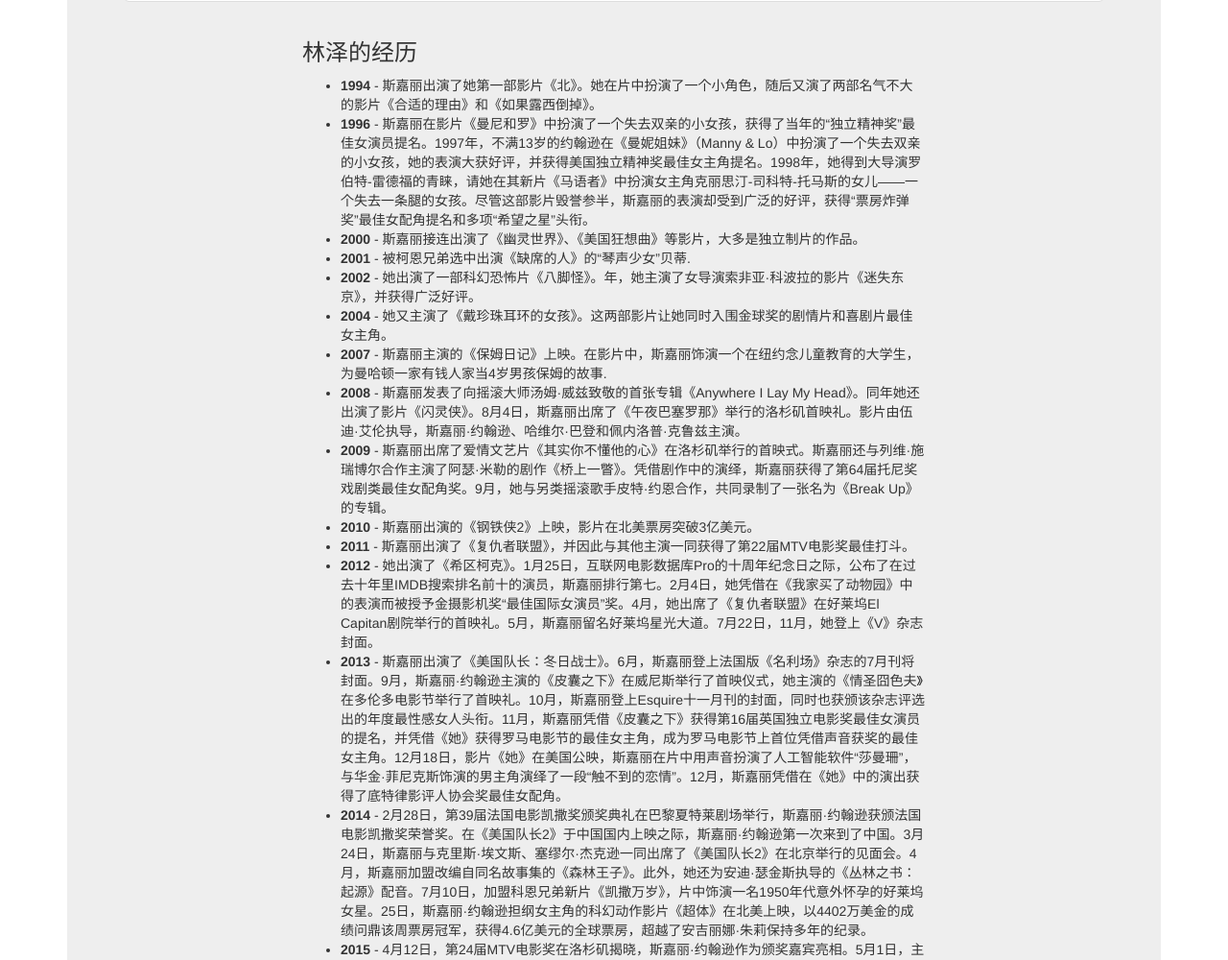
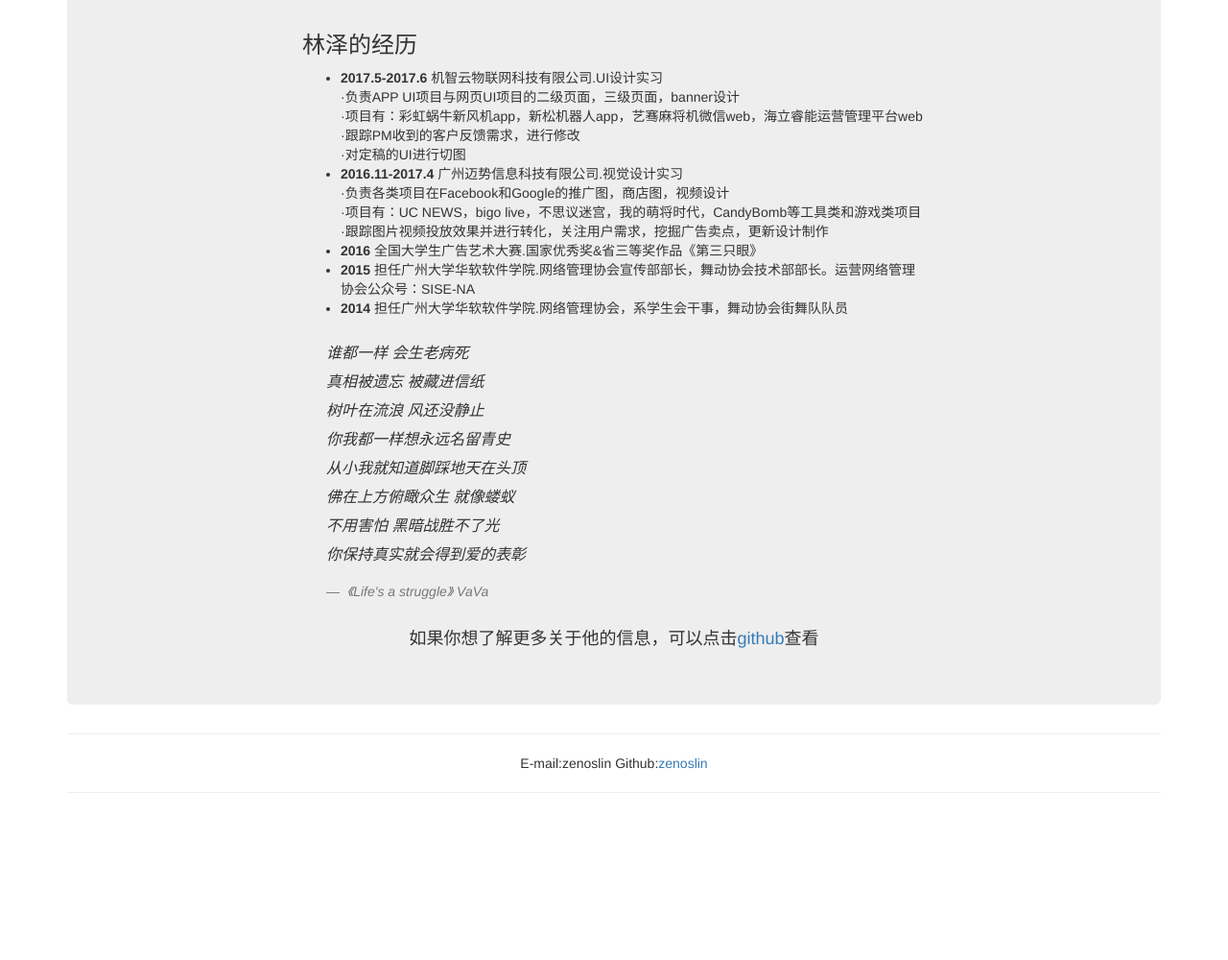
Before and after one commit to zenoslin/Myblog, a plain HTML site: page about.html in a window 1280 px wide. Shown: the part 878-1878 px from the top of the page at 96% size. After the commit the page ends 1724 px from the top, so only its background shows below. Drawn offline with Linux system fonts and the light colour scheme.

Commit message:
修改about页面的内容-20171214

```diff
--- a/about.html
+++ b/about.html
@@ -44,10 +44,10 @@
             </div>
             <div class="collapse navbar-collapse" id="navbar-menu">
                 <ul class="nav navbar-nav navbar-right" >
-                    <li class="active"><a href="#top">Home</a></li>
+                    <li><a href="index.html">Home</a></li>
                     <li><a href="#">Work</a></li>
                     <li><a href="#">Photo</a></li>
-                    <li><a href="about.html">About</a></li>
+                    <li class="active"><a href="#top">About</a></li>
                 </ul>
             </div>
         </div>
@@ -59,7 +59,7 @@
         <div class="row">
             <div class="col-xs-12">
                 <h1 class="text-center">林泽</h1>
-                <h2 class="text-center">想当上前端工程师</h2>
+                <p class="text-center">想当上前端工程师</p>
                 <div class="thumbnail">
                     <img src="img/myphoto.jpg">
                     <div class="caption text-center">沉迷学习无法自拔</div>
@@ -67,23 +67,20 @@
                 <div class="col-xs-12 col-sm-10 col-sm-offset-1 col-md-8 col-md-offset-2">
                     <h3>林泽的经历</h3>
                     <ul>
-                        <li><strong>1994</strong> - 斯嘉丽出演了她第一部影片《北》。她在片中扮演了一个小角色，随后又演了两部名气不大的影片《合适的理由》和《如果露西倒掉》。</li>
-                        <li><strong>1996</strong> - 斯嘉丽在影片《曼尼和罗》中扮演了一个失去双亲的小女孩，获得了当年的“独立精神奖”最佳女演员提名。1997年，不满13岁的约翰逊在《曼妮姐妹》（Manny & Lo）中扮演了一个失去双亲的小女孩，她的表演大获好评，并获得美国独立精神奖最佳女主角提名。1998年，她得到大导演罗伯特-雷德福的青睐，请她在其新片《马语者》中扮演女主角克丽思汀-司科特-托马斯的女儿——一个失去一条腿的女孩。尽管这部影片毁誉参半，斯嘉丽的表演却受到广泛的好评，获得“票房炸弹奖”最佳女配角提名和多项“希望之星”头衔。 </li>
-                        <li><strong>2000</strong> - 斯嘉丽接连出演了《幽灵世界》、《美国狂想曲》等影片，大多是独立制片的作品。</li>
-                        <li><strong>2001</strong> - 被柯恩兄弟选中出演《缺席的人》的“琴声少女”贝蒂.</li>
-                        <li><strong>2002</strong> - 她出演了一部科幻恐怖片《八脚怪》。年，她主演了女导演索非亚·科波拉的影片《迷失东京》，并获得广泛好评。</li>
-                        <li><strong>2004</strong> - 她又主演了《戴珍珠耳环的女孩》。这两部影片让她同时入围金球奖的剧情片和喜剧片最佳女主角。</li>
-                        <li><strong>2007</strong> - 斯嘉丽主演的《保姆日记》上映。在影片中，斯嘉丽饰演一个在纽约念儿童教育的大学生，为曼哈顿一家有钱人家当4岁男孩保姆的故事.</li>
-                        <li><strong>2008</strong> - 斯嘉丽发表了向摇滚大师汤姆·威兹致敬的首张专辑《Anywhere I Lay My Head》。同年她还出演了影片《闪灵侠》。8月4日，斯嘉丽出席了《午夜巴塞罗那》举行的洛杉矶首映礼。影片由伍迪·艾伦执导，斯嘉丽·约翰逊、哈维尔·巴登和佩内洛普·克鲁兹主演。</li>
-                        <li><strong>2009</strong> - 斯嘉丽出席了爱情文艺片《其实你不懂他的心》在洛杉矶举行的首映式。斯嘉丽还与列维·施瑞博尔合作主演了阿瑟·米勒的剧作《桥上一瞥》。凭借剧作中的演绎，斯嘉丽获得了第64届托尼奖戏剧类最佳女配角奖。9月，她与另类摇滚歌手皮特·约恩合作，共同录制了一张名为《Break Up》的专辑。</li>
-                        <li><strong>2010</strong> - 斯嘉丽出演的《钢铁侠2》上映，影片在北美票房突破3亿美元。</li>
-                        <li><strong>2011</strong> - 斯嘉丽出演了《复仇者联盟》，并因此与其他主演一同获得了第22届MTV电影奖最佳打斗。</li>
-                        <li><strong>2012</strong> - 她出演了《希区柯克》。1月25日，互联网电影数据库Pro的十周年纪念日之际，公布了在过去十年里IMDB搜索排名前十的演员，斯嘉丽排行第七。2月4日，她凭借在《我家买了动物园》中的表演而被授予金摄影机奖“最佳国际女演员”奖。4月，她出席了《复仇者联盟》在好莱坞El Capitan剧院举行的首映礼。5月，斯嘉丽留名好莱坞星光大道。7月22日，11月，她登上《V》杂志封面。</li>
-                        <li><strong>2013</strong> - 斯嘉丽出演了《美国队长：冬日战士》。6月，斯嘉丽登上法国版《名利场》杂志的7月刊将封面。9月，斯嘉丽·约翰逊主演的《皮囊之下》在威尼斯举行了首映仪式，她主演的《情圣囧色夫》在多伦多电影节举行了首映礼。10月，斯嘉丽登上Esquire十一月刊的封面，同时也获颁该杂志评选出的年度最性感女人头衔。11月，斯嘉丽凭借《皮囊之下》获得第16届英国独立电影奖最佳女演员的提名，并凭借《她》获得罗马电影节的最佳女主角，成为罗马电影节上首位凭借声音获奖的最佳女主角。12月18日，影片《她》在美国公映，斯嘉丽在片中用声音扮演了人工智能软件“莎曼珊”，与华金·菲尼克斯饰演的男主角演绎了一段“触不到的恋情”。12月，斯嘉丽凭借在《她》中的演出获得了底特律影评人协会奖最佳女配角。</li>
-                        <li><strong>2014</strong> - 2月28日，第39届法国电影凯撒奖颁奖典礼在巴黎夏特莱剧场举行，斯嘉丽·约翰逊获颁法国电影凯撒奖荣誉奖。在《美国队长2》于中国国内上映之际，斯嘉丽·约翰逊第一次来到了中国。3月24日，斯嘉丽与克里斯·埃文斯、塞缪尔·杰克逊一同出席了《美国队长2》在北京举行的见面会。4月，斯嘉丽加盟改编自同名故事集的《森林王子》。此外，她还为安迪·瑟金斯执导的《丛林之书：起源》配音。7月10日，加盟科恩兄弟新片《凯撒万岁》，片中饰演一名1950年代意外怀孕的好莱坞女星。25日，斯嘉丽·约翰逊担纲女主角的科幻动作影片《超体》在北美上映，以4402万美金的成绩问鼎该周票房冠军，获得4.6亿美元的全球票房，超越了安吉丽娜·朱莉保持多年的纪录。</li>
-                        <li><strong>2015</strong> - 4月12日，第24届MTV电影奖在洛杉矶揭晓，斯嘉丽·约翰逊作为颁奖嘉宾亮相。5月1日，主演的电影《复仇者联盟2：奥创纪元》在北美上映。12月15日，出演R级喜剧片《Move That Body》（仓皇一夜）。</li>
-                        <li><strong>2016</strong> - 4月15日，迪士尼出品的真人冒险动画片《奇幻森林》上映，斯嘉丽·约翰逊为片中的巨蟒配音。5月6日，斯嘉丽主演《美国队长3》在中国与美国同步上映，在片中再度饰演“黑寡妇”一角。4月24日，出演传记片《美丽与诅咒》，扮演美国上世纪小说家/诗人和蹈家泽尔达·塞拉。8月，斯嘉丽·约翰逊以2.5千万美元年收入，获得2016年《福布斯》全球十大最高收入女星第三名。</li>
-                        <li><strong>2017</strong> - 主演的科幻巨制《攻壳机动队》3月31日北美上映。加盟《迈耶罗维茨的故事》导演诺亚·鲍姆巴赫的未定名新片。 </li>
+                        <li><strong>2017.5-2017.6</strong>  机智云物联网科技有限公司.UI设计实习<br>
+                            ·负责APP UI项目与网页UI项目的二级页面，三级页面，banner设计<br>
+                            ·项目有：彩虹蜗牛新风机app，新松机器人app，艺骞麻将机微信web，海立睿能运营管理平台web<br>
+                            ·跟踪PM收到的客户反馈需求，进行修改<br>
+                            ·对定稿的UI进行切图
+                        </li>
+                        <li><strong>2016.11-2017.4</strong>  广州迈势信息科技有限公司.视觉设计实习<br>
+                            ·负责各类项目在Facebook和Google的推广图，商店图，视频设计<br>
+                            ·项目有：UC NEWS，bigo live，不思议迷宫，我的萌将时代，CandyBomb等工具类和游戏类项目<br>
+                            ·跟踪图片视频投放效果并进行转化，关注用户需求，挖掘广告卖点，更新设计制作<br>
+                        </li>
+                        <li><strong>2016</strong>  全国大学生广告艺术大赛.国家优秀奖&省三等奖作品《第三只眼》</li>
+                        <li><strong>2015</strong>  担任广州大学华软软件学院.网络管理协会宣传部部长，舞动协会技术部部长。运营网络管理协会公众号：SISE-NA</li>
+                        <li><strong>2014</strong>  担任广州大学华软软件学院.网络管理协会，系学生会干事，舞动协会街舞队队员</li>
                     </ul>
                     <blockquote>
                         <p>
--- a/css/app.css
+++ b/css/app.css
@@ -6,8 +6,8 @@ h1,h3,p,a,button{
 }
 
 .onepage-bg{
-    height: 560px;
-    width: 100%;
+    height: 720px;
+    width: 1280px;
     margin-top: 20px;
     position: absolute;
     background-position: center center;
```
Also changed, not shown: index.html (+3 -2 lines).
